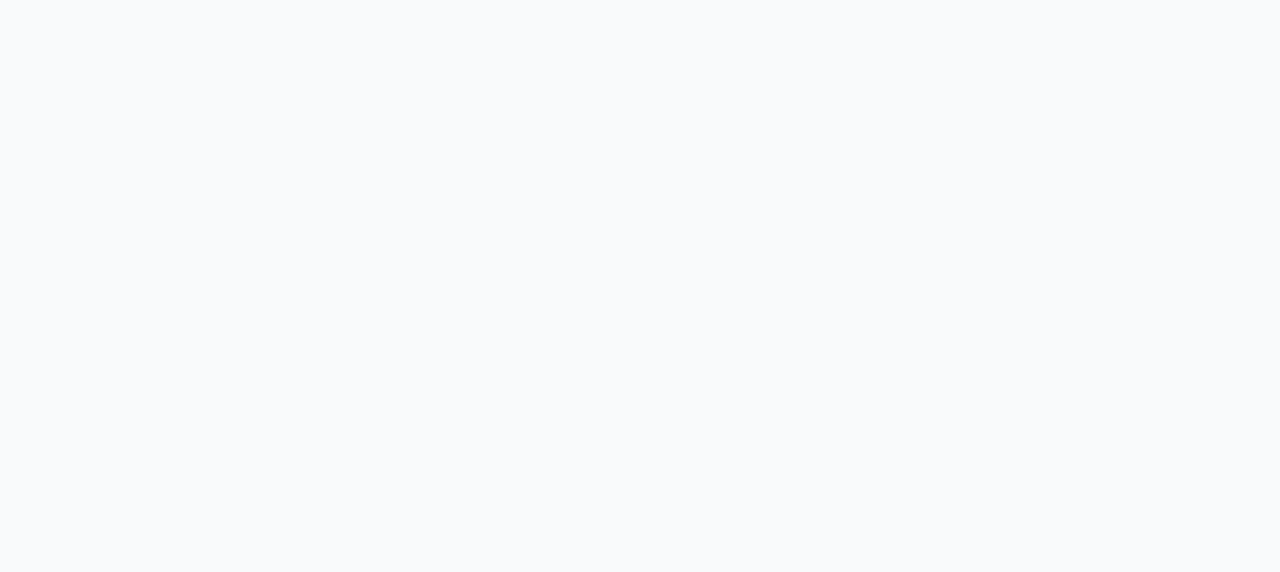
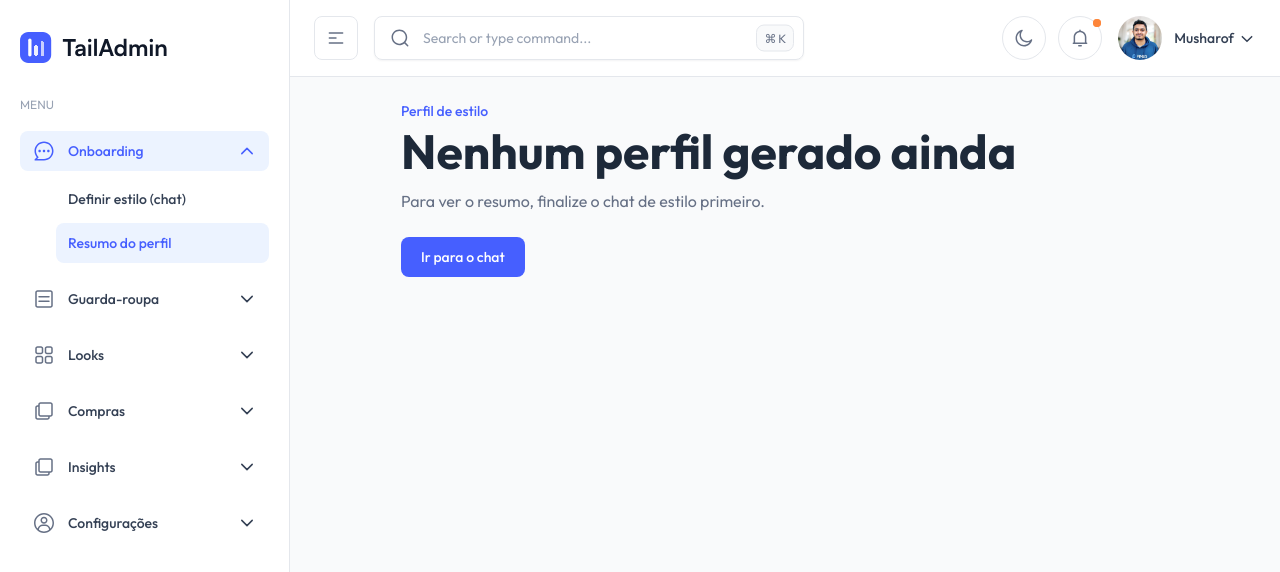
Before and after one commit to lemartins07/lookfy, a Next.js app in the folder app/: page /style-profile in a window 1280 px wide. Before the commit this address had no page. Shown: the top 572 px of the page. Built offline with nearby package versions, Linux system fonts and the light colour scheme.

Commit message:
fix: handle missing style profile param

```diff
--- a/app/src/app/(admin)/style-profile/page.tsx
+++ b/app/src/app/(admin)/style-profile/page.tsx
@@ -1,4 +1,4 @@
-import { notFound } from "next/navigation";
+import Link from "next/link";
 
 function decodeProfile(encoded: string) {
   try {
@@ -26,14 +26,31 @@ export default async function StyleProfilePage({
     ? params.profile[0]
     : params.profile;
 
-  if (!rawProfile) {
-    notFound();
-  }
-
-  const profile = decodeProfile(rawProfile);
+  const profile = rawProfile ? decodeProfile(rawProfile) : null;
 
   if (!profile) {
-    notFound();
+    return (
+      <div className="mx-auto w-full max-w-3xl space-y-6">
+        <div>
+          <p className="text-sm font-medium text-brand-500">Perfil de estilo</p>
+          <h1 className="text-title-lg font-bold text-gray-800 dark:text-white/90">
+            Nenhum perfil gerado ainda
+          </h1>
+          <p className="mt-2 text-base text-gray-500 dark:text-gray-400">
+            Para ver o resumo, finalize o chat de estilo primeiro.
+          </p>
+        </div>
+
+        <div className="flex flex-wrap gap-3">
+          <Link
+            href="/chat"
+            className="inline-flex items-center justify-center rounded-lg bg-brand-500 px-5 py-2.5 text-sm font-medium text-white hover:bg-brand-600"
+          >
+            Ir para o chat
+          </Link>
+        </div>
+      </div>
+    );
   }
 
   return (
@@ -48,7 +65,7 @@ export default async function StyleProfilePage({
         </p>
       </div>
 
-      <div className="rounded-2xl border border-gray-200 bg-white p-6 shadow-theme-xs dark:border-gray-800 dark:bg-white/[0.03]">
+      <div className="rounded-2xl border border-gray-200 bg-white p-6 shadow-theme-xs dark:border-gray-800 dark:bg-white/3">
         <div className="grid gap-4 md:grid-cols-2">
           <div>
             <p className="text-theme-xs font-medium text-gray-500">Percepção</p>
```
